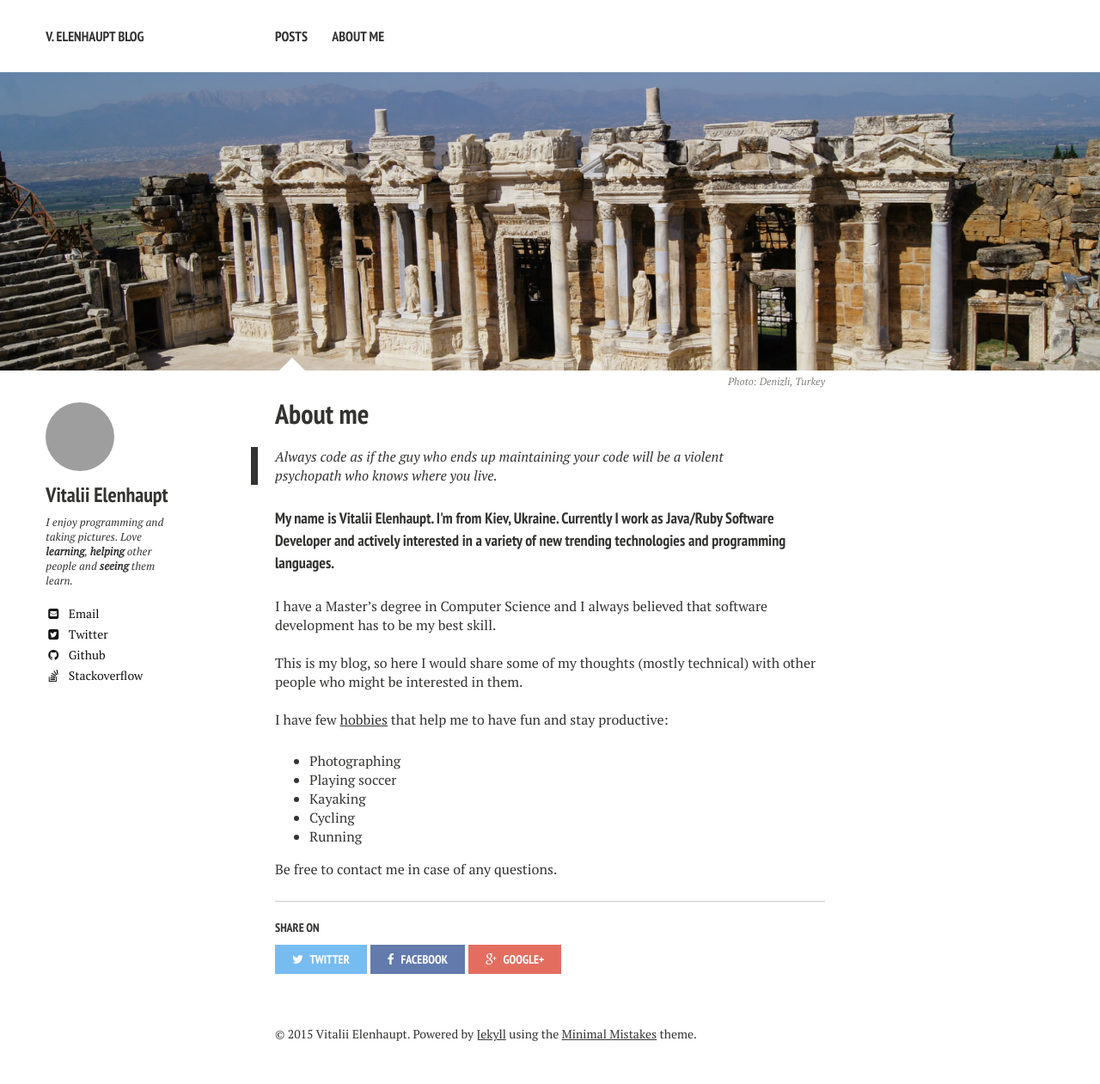
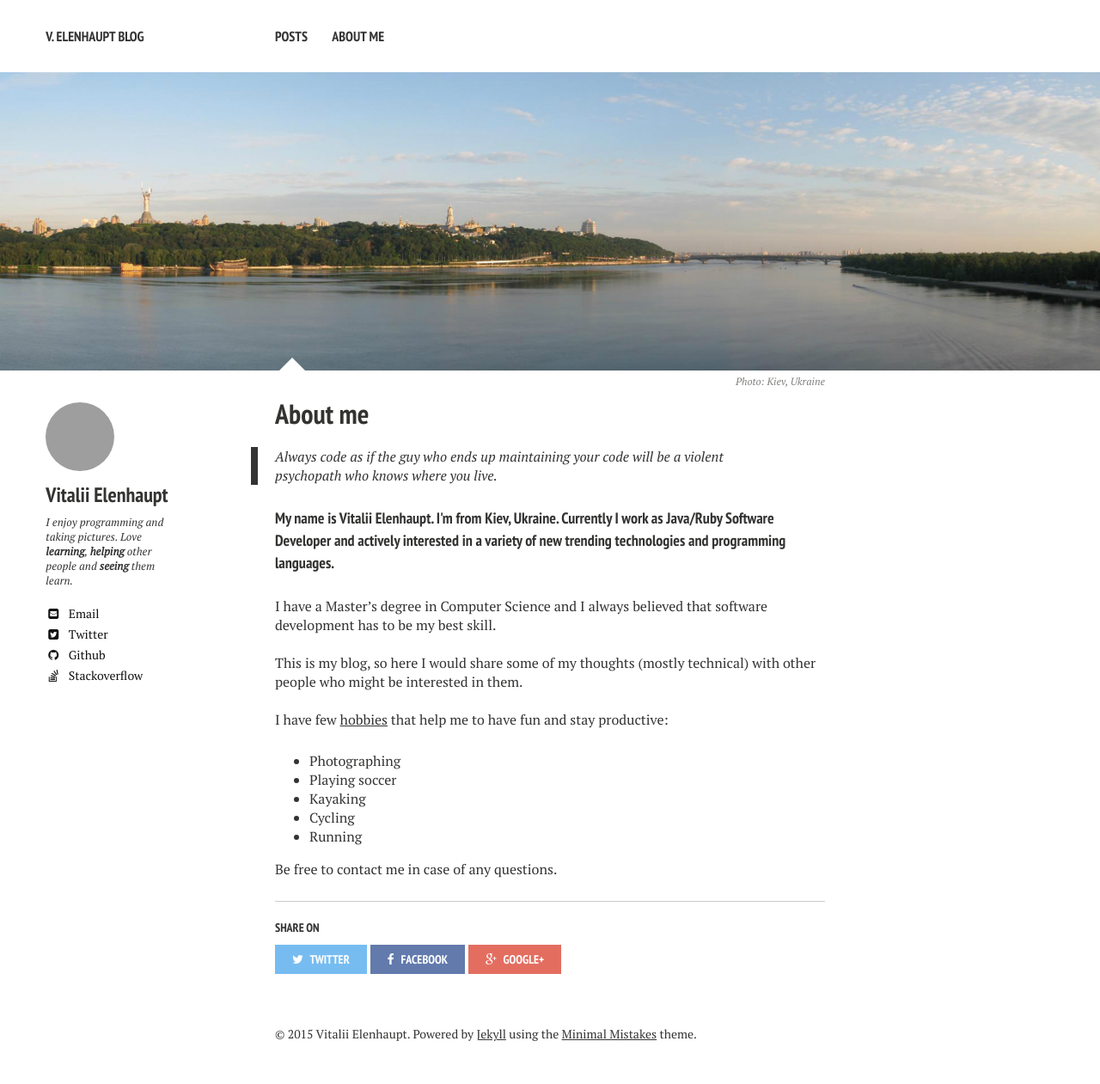
Before and after one commit to veelenga/veelenga.github.io, a Jekyll site: the page built from about/index.md, in a window 1280 px wide. Shown: the whole page at 86% size. Built offline with Jekyll 4.4.1, drawn with Linux system fonts in a browser that asks for light colours; nearby versions of some CDN libraries; grey boxes are pictures that could not be loaded.

Commit message:
Change header photos

```diff
--- a/_layouts/home.html
+++ b/_layouts/home.html
@@ -23,7 +23,7 @@
     {% endif %}
   alt="{{ page.title }} feature image">
   {% if page.image.photo %}
-    <span class="image-photo">Photo: <a href="{{ page.image.photolink }}">{{ page.image.photo }}</a></span>
+    <span class="image-photo">Photo: {{ page.image.photo }}</span>
   {% endif %}
   {% if page.image.credit %}
     <span class="image-credit">Photo Credit: <a href="{{ page.image.creditlink }}">{{ page.image.credit }}</a></span>
--- a/_layouts/page.html
+++ b/_layouts/page.html
@@ -23,7 +23,7 @@
     {% endif %}
   alt="{{ page.title }} feature image">
   {% if page.image.photo %}
-    <span class="image-photo">Photo: <a href="{{ page.image.photolink }}">{{ page.image.photo }}</a></span>
+    <span class="image-photo">Photo: {{ page.image.photo }}</span>
   {% endif %}
   {% if page.image.credit %}
     <span class="image-credit">Photo Credit: <a href="{{ page.image.creditlink }}">{{ page.image.credit }}</a></span>
--- a/_layouts/post-index.html
+++ b/_layouts/post-index.html
@@ -23,7 +23,7 @@
     {% endif %}
   alt="{{ page.title }} feature image">
   {% if page.image.photo %}
-    <span class="image-photo">Photo: <a href="{{ page.image.photolink }}">{{ page.image.photo }}</a></span>
+    <span class="image-photo">Photo: {{ page.image.photo }}</span>
   {% endif %}
   {% if page.image.credit %}
     <span class="image-credit">Photo Credit: <a href="{{ page.image.creditlink }}">{{ page.image.credit }}</a></span>
--- a/_layouts/post.html
+++ b/_layouts/post.html
@@ -23,7 +23,7 @@
     {% endif %}
   alt="{{ page.title }} feature image">
   {% if page.image.photo %}
-    <span class="image-photo">Photo: <a href="{{ page.image.photolink }}">{{ page.image.photo }}</a></span>
+    <span class="image-photo">Photo: {{ page.image.photo }}</span>
   {% endif %}
   {% if page.image.credit %}
     <span class="image-credit">Photo Credit: <a href="{{ page.image.creditlink }}">{{ page.image.credit }}</a></span>
--- a/about/index.md
+++ b/about/index.md
@@ -6,7 +6,7 @@ modified: 2015-08-21T20:53:07.573882-04:00
 comments: false
 image:
   feature: about-me.jpg
-  photo: Denizli, Turkey
+  photo: Kiev, Ukraine
 ---
 
 > Always code as if the guy who ends up maintaining your code will be a violent psychopath who knows where you live.
```
Also changed, not shown: images/about-me.jpg, images/logo.png (added), images/posts.jpg.
